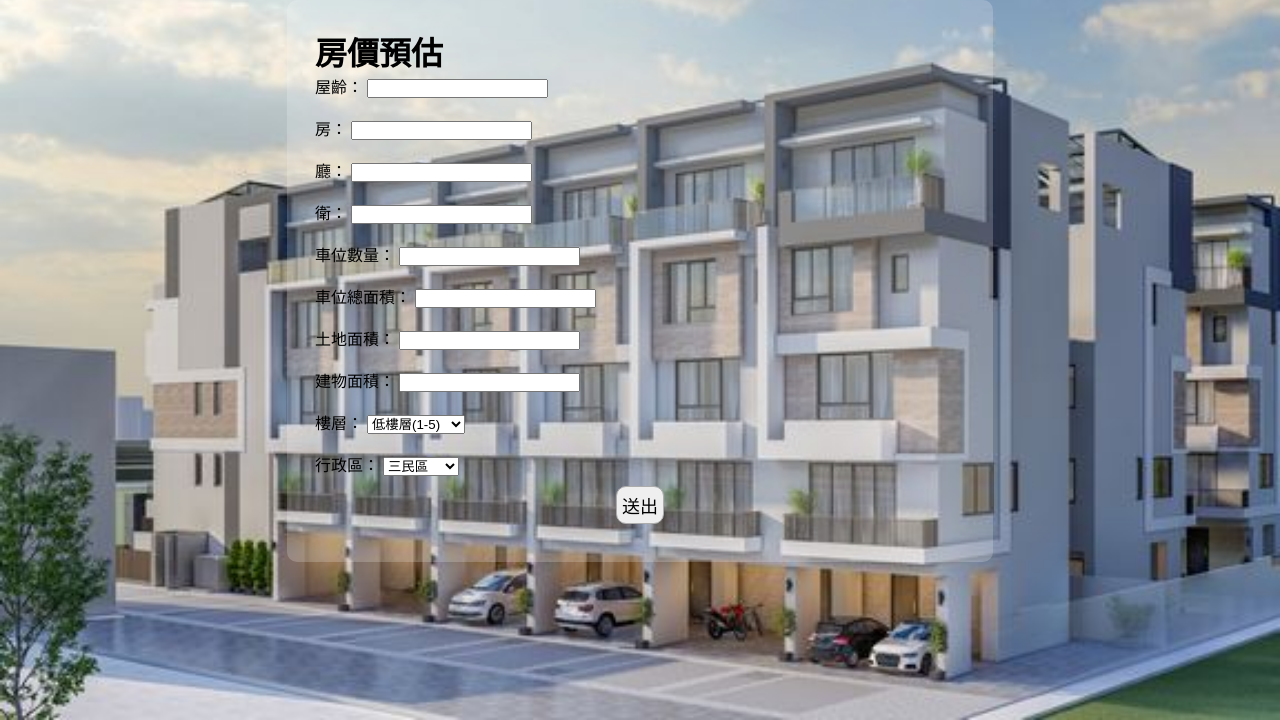
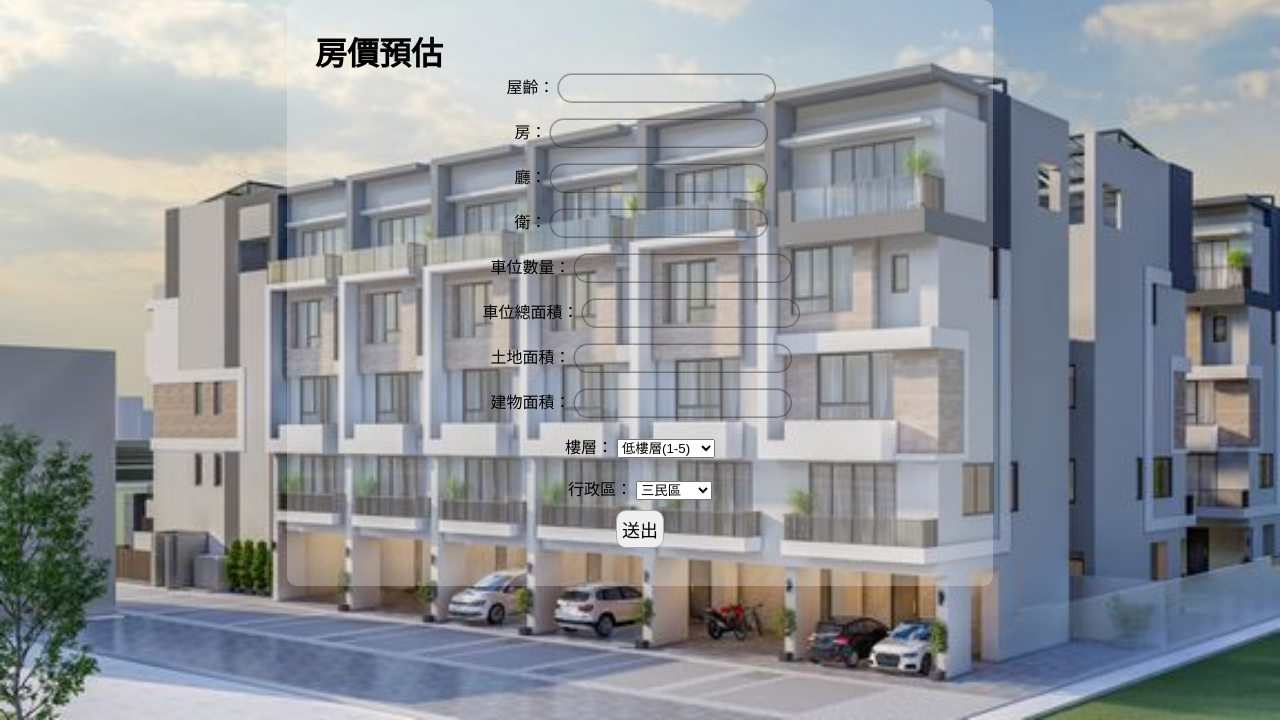
Before and after one commit to IPTTproject/IPTTproject, a Flask app: template templates/home.html in a window 1280 px wide. Shown: the part 80-800 px from the top of the page. Run offline with Flask 3, Linux system fonts and the light colour scheme; the template is opened without the code that fills it, so the values that code supplies are empty.

Commit message:
Update style.css

```diff
--- a/static/css/style.css
+++ b/static/css/style.css
@@ -53,13 +53,64 @@ header li {
 
 .container{
     max-width: 650px;
-    background: rgb(255,255,255,0.2);
+    background: rgba(255, 255, 255, 0.272);
     padding: 28px;
     border-radius: 10px;
     width: 800px;
     margin: 0 auto;
 
 }
+
+input{
+    background-color: transparent;
+    border: 10px;
+    border-radius: 1rem;
+    outline: 2px ridge rgba(0, 0, 0, 0.338);
+    color: black;
+    padding: 4px;
+    font-size: 16px;
+}
+
+.age{
+    text-align: center;
+}
+
+.rooms{
+    text-align: center;
+}
+.living_rooms{
+    text-align: center;
+}
+.bath_rooms{
+    text-align: center;
+}
+.parking_spots{
+    text-align: center;
+}
+.parking_spots_area{
+    text-align: center;
+}
+.land_area{
+    text-align: center;
+}
+.building_area{
+    text-align: center;
+}
+.floor{
+    text-align: center;
+}
+.district{
+    text-align: center;
+}
+
+
+
+
+
+
+
+
+
 
 
 /*
@@ -81,6 +132,9 @@ align-content: center;
 .menu{
     display: none;
 }
+
+
+
 
 
 
```
